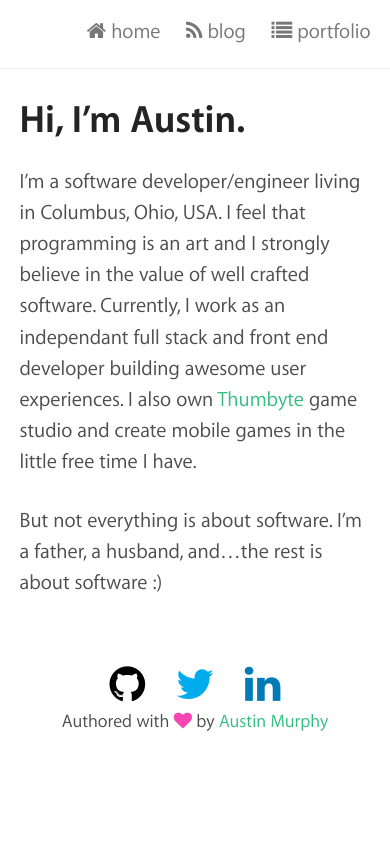
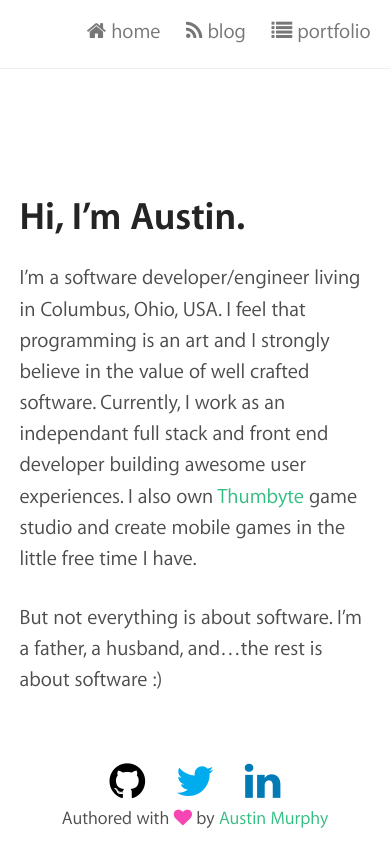
Before and after one commit to ausmurp/ausmurp.github.io, a Jekyll site: the page built from index.md, in a window 390 px wide. Shown: the top 867 px of the page. Built offline with Jekyll 4.4.1, drawn with Linux system fonts in a browser that asks for light colours; nearby versions of some CDN libraries; a style sheet for code colours, icons or effects is not loaded.

Commit message:
no message

```diff
--- a/assets/stylesheets/_footer.scss
+++ b/assets/stylesheets/_footer.scss
@@ -4,7 +4,7 @@
     color: $text-secondary;
     text-align: center;
 
-    .container { padding: 2rem 0; }
+    .container { padding: 2rem 0 0.25rem 0; }
 }
 
 .footer-legend {
--- a/assets/stylesheets/_landing.scss
+++ b/assets/stylesheets/_landing.scss
@@ -20,7 +20,7 @@
   @extend %clearfix;
   align-content: center;
   justify-content: center;
-  padding: 7rem 4rem 4rem;
+  padding: 4rem 4rem 4rem;
   width: 65%;
 }
 
@@ -37,7 +37,7 @@
 
 @media (max-width: 768px) {
   .landing-wrapper {
-    height: auto;
+    height: 100%;
   }
 
   .landing-cover {
```
